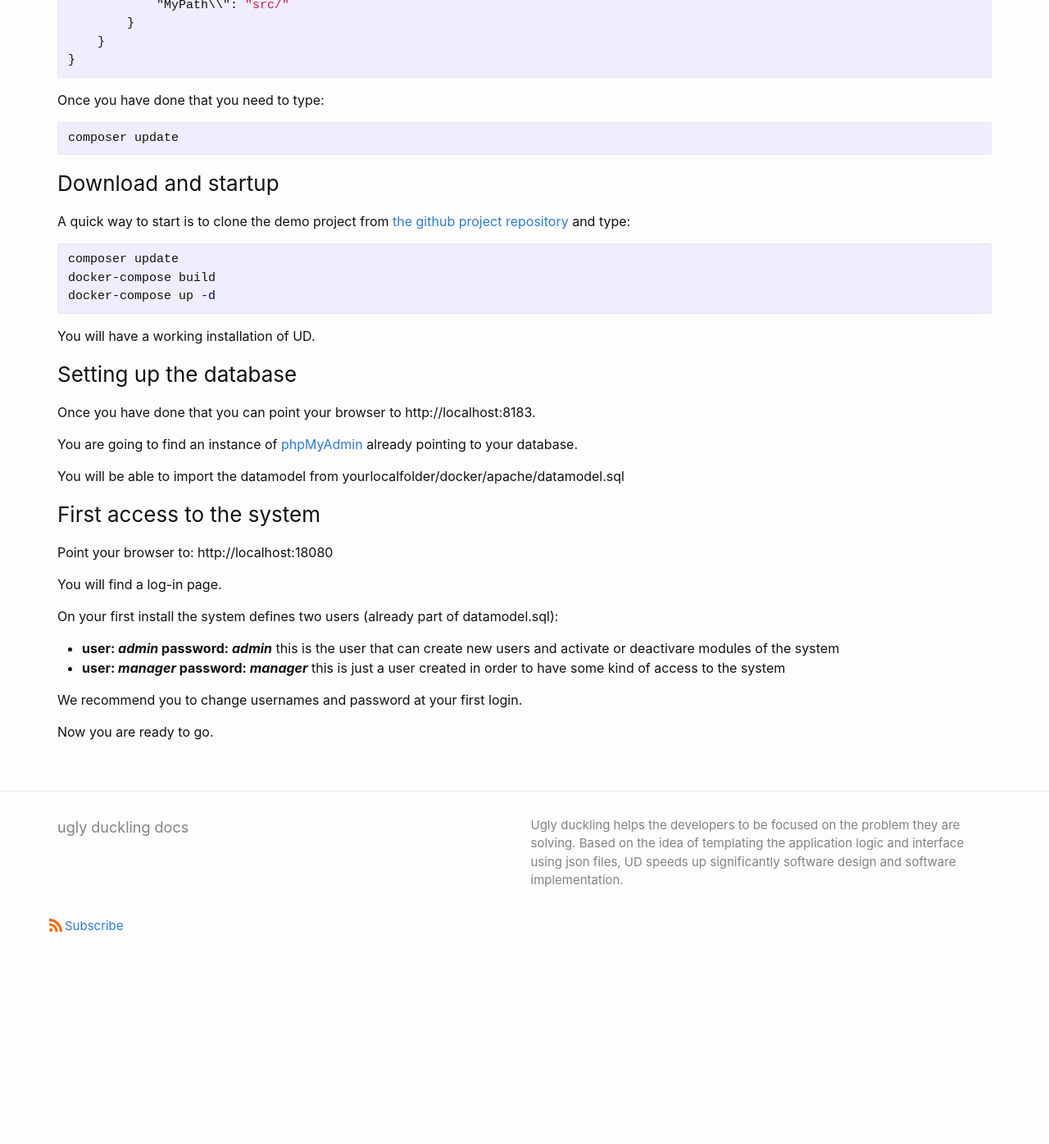
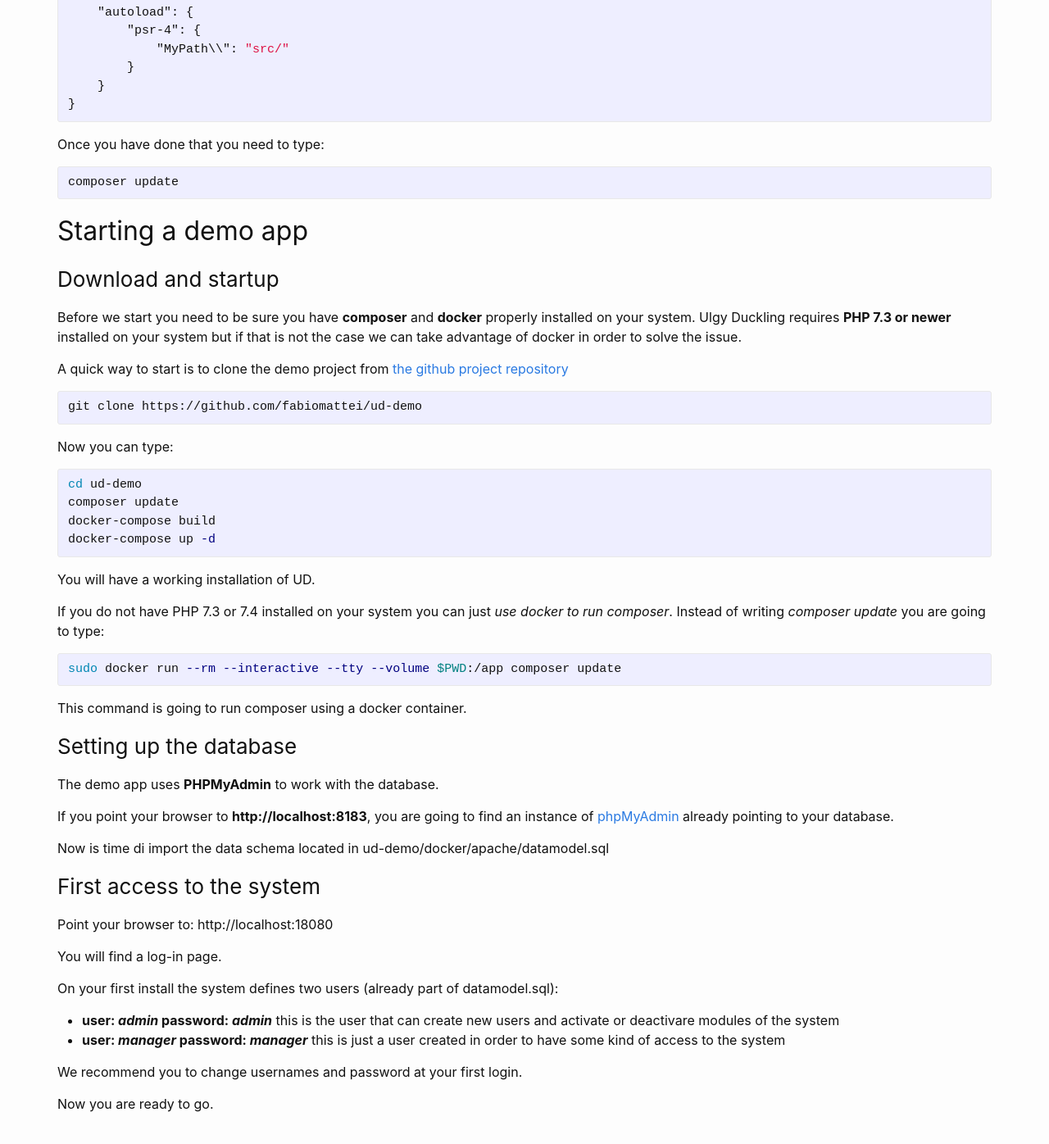
Before and after one commit to fabiomattei/uddocs, a Jekyll site: the page built from _tutorials/setup.md, in a window 1280 px wide and 1400 px high, scrolled down 645 px. Shown: the top 1396 px of the window at 82% size. Built offline with Jekyll 4.4.1, drawn with Linux system fonts in a browser that asks for light colours; before the commit the page ends 1831 px from its top, so only the background shows below that.

Commit message:
improving start up page

```diff
--- a/_tutorials/setup.md
+++ b/_tutorials/setup.md
@@ -3,6 +3,8 @@ layout: page
 title: Setting up a new project
 orderfield: 1
 ---
+
+### Before we start
 
 UD is a PHP library you can use simply importing it in your project using composer.
 This is the *composer* file that allows you to take advantage of the library.
@@ -38,11 +40,23 @@ Once you have done that you need to type:
 composer update
 {% endhighlight %}
 
+## Starting a demo app
+
 ### Download and startup
 
-A quick way to start is to clone the demo project from <a href="https://github.com/fabiomattei/ud-demo">the github project repository</a> and type:
+Before we start you need to be sure you have **composer** and **docker** properly installed on your system. Ulgy Duckling requires **PHP 7.3 or newer** installed on your system but if that is not the case we can take advantage of docker in order to solve the issue.
+
+A quick way to start is to clone the demo project from <a href="https://github.com/fabiomattei/ud-demo">the github project repository</a>
+
 
 {% highlight shell %}
+git clone https://github.com/fabiomattei/ud-demo
+{% endhighlight %}
+
+Now you can type:
+
+{% highlight shell %}
+cd ud-demo
 composer update
 docker-compose build
 docker-compose up -d
@@ -50,13 +64,21 @@ docker-compose up -d
 
 You will have a working installation of UD.
 
+If you do not have PHP 7.3 or 7.4 installed on your system you can just *use docker to run composer*.
+Instead of writing *composer update* you are going to type:
+
+{% highlight shell %}
+sudo docker run --rm --interactive --tty --volume $PWD:/app composer update
+{% endhighlight %}
+This command is going to run composer using a docker container.
+
 ### Setting up the database
 
-Once you have done that you can point your browser to http://localhost:8183.
+The demo app uses **PHPMyAdmin** to work with the database.
 
-You are going to find an instance of <a href="https://www.phpmyadmin.net/">phpMyAdmin</a> already pointing to your database.
+If you point your browser to **http://localhost:8183**, you are going to find an instance of <a href="https://www.phpmyadmin.net/">phpMyAdmin</a> already pointing to your database.
 
-You will be able to import the datamodel from yourlocalfolder/docker/apache/datamodel.sql
+Now is time di import the data schema located in ud-demo/docker/apache/datamodel.sql
 
 ### First access to the system
 
```
